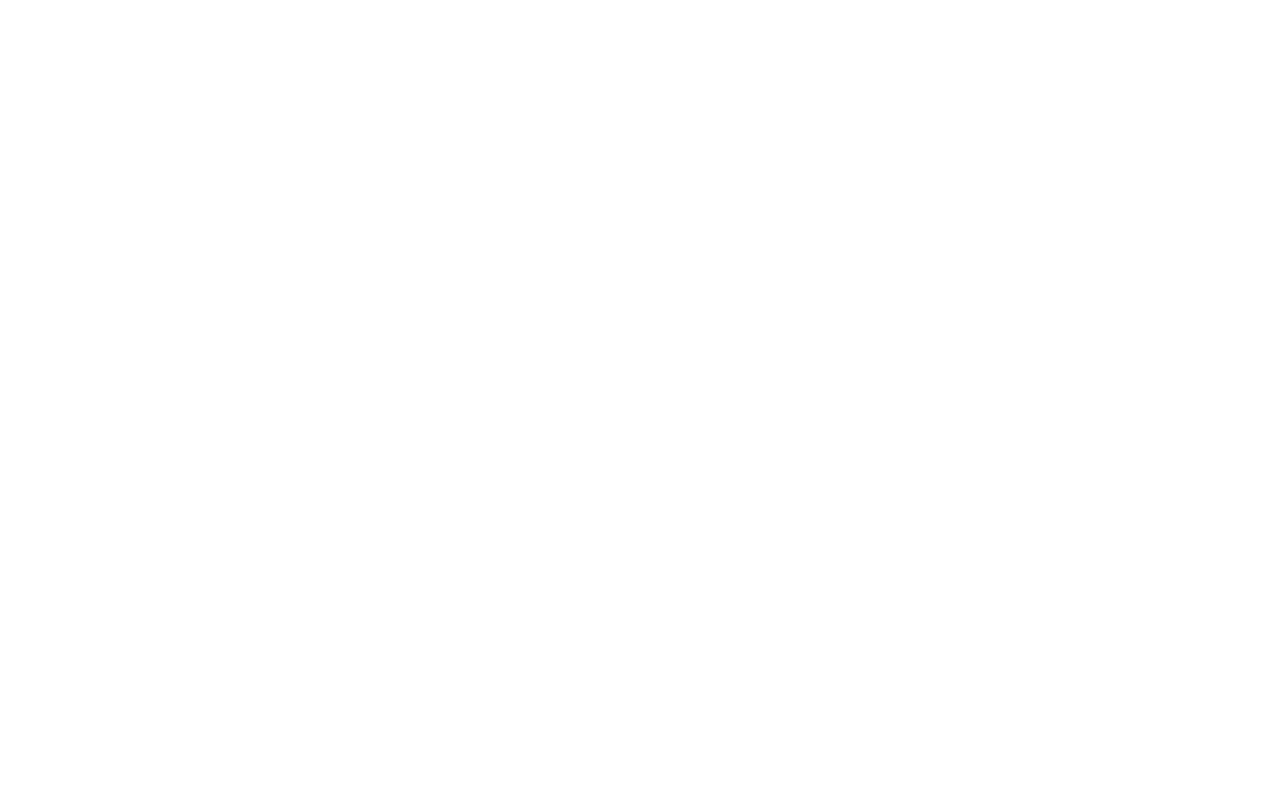
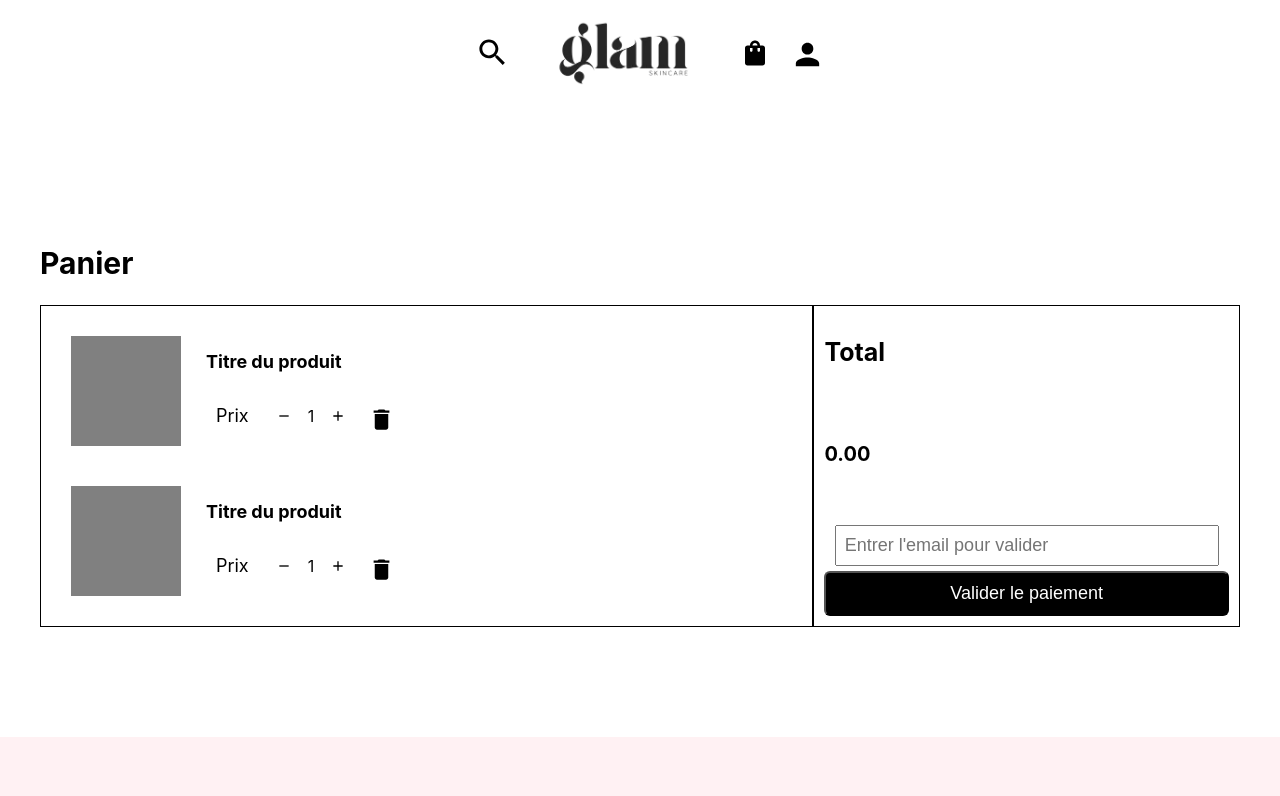
Before and after one commit to ckenza/App-Gestion-de-produits---React, a React (Create React App) app: page / in a window 1280 px wide. Shown: the top 796 px of the page. Built offline with nearby package versions, Linux system fonts and the light colour scheme.

Commit message:
Cart page created

```diff
--- a/src/App.css
+++ b/src/App.css
@@ -23,7 +23,8 @@
 
 
 
-        /* FOOTER */
+
+            /* FOOTER */
 
 footer{
   text-align: center;
@@ -142,7 +143,7 @@
   padding: 50px 0;
 }
 
-h1{
+.dashboardTitle{
   font-size: 35px;
   text-align: center;
 }
@@ -236,3 +237,77 @@
   max-height: 500px;
   padding: 10px;
 }
+
+
+
+
+
+
+                  /* CART */
+
+
+/* PRODUCT CART LAYOUT */
+
+
+.productCartContainer{
+  padding: 20px;
+  display: flex;
+  flex-direction: row;
+  justify-content: flex-start;
+}
+
+
+.productCartImage{
+  background-color: grey;
+  width: 110px;
+  height: 110px;
+}
+
+
+
+
+
+
+.cartTitle{
+  font-size: 30px;
+}
+
+
+.cart{
+  margin: 70px 0;
+  padding: 40px;
+}
+
+
+.cartLayout{
+  display: flex;
+  flex-direction: row;
+}
+
+
+.detailCart{
+  padding: 10px;
+  border: 1px solid black;
+  width: 65%;
+  height: auto;
+}
+
+.totalCart{
+  padding: 10px;
+  border: 1px solid black;
+  width: 35%;
+  height: auto;
+  display: flex;
+  flex-direction: column;
+  justify-content: space-between;
+}
+
+
+.submitCart{
+  width: 100%;
+  padding: 10px;
+  background-color: black;
+  color: white;
+  border-radius: 6px;
+  cursor: pointer;
+}
--- a/src/App.tsx
+++ b/src/App.tsx
@@ -6,11 +6,16 @@
 import ProductLayout from "./components/ProductLayout";
 import Dashboard from "./pages/B_body/Dashboard";
 import ProductDetails from "./pages/B_body/ProductDetails";
+import Cart from "./pages/B_body/Cart";
 
 function App() {
   return (
     <>
+      <Navbar />
 
+      <Cart/>
+
+    <Footer/>
 
     </>
   );
--- /dev/null
+++ b/src/components/ProductCartLayout.tsx
@@ -0,0 +1,47 @@
+import {FC, useState} from 'react';
+import '../App.css';
+import ShoppingBagIcon from '@mui/icons-material/ShoppingBag';
+import RemoveIcon from "@mui/icons-material/Remove";
+import AddIcon from "@mui/icons-material/Add";
+import DeleteIcon from '@mui/icons-material/Delete';
+
+const ProductCartLayout: FC<{}> = ({}) => {
+
+
+    const [quantity, setQuantity] = useState(1);
+
+    const increaseQuantity = () => setQuantity(quantity + 1);
+    const decreaseQuantity = () => setQuantity(quantity > 1 ? quantity - 1 : 1);
+
+    return (
+
+        <div className="productCartContainer">
+
+            <div className="productCartImage">
+            </div>
+
+            <div style={{display: "flex", flexDirection: "column", marginLeft: "20px"}}>
+                <h2 style={{width: "100%", paddingLeft: "5px"}}>Titre du produit</h2>
+                <div
+                    style={{display: "flex", justifyContent: "space-between", alignItems: "center", padding: "0 15px"}}>
+                    <div style={{display:"flex", justifyContent: "space-between", alignItems:"center", width: "130px"}}>
+                        <p style={{fontSize: "18px"}}>Prix</p>
+                        <div>
+                            <div style={{display: "flex", width: "70px", justifyContent: "space-between", alignItems:"center"}}>
+                                <RemoveIcon onClick={decreaseQuantity} sx={{cursor: "pointer", fontSize: "16px"}}/>
+                                <span style={{fontSize: "16px"}}>{quantity}</span>
+                                <AddIcon onClick={increaseQuantity} sx={{cursor: "pointer", fontSize: "16px"}}/>
+                            </div>
+                        </div>
+                    </div>
+                </div>
+            </div>
+
+            <DeleteIcon sx={{margin: "70px auto auto 7px", cursor: "pointer"}}/>
+
+        </div>
+
+    );
+};
+
+export default ProductCartLayout;
--- a/src/components/header/Navbar.tsx
+++ b/src/components/header/Navbar.tsx
@@ -1,7 +1,8 @@
 import {FC} from 'react';
 import SearchIcon from '@mui/icons-material/Search';
 import ShoppingBagIcon from '@mui/icons-material/ShoppingBag';
-import logo from "../../images/glam_skincare_logo.png"
+import logo from "../../images/glam_skincare_logo.png";
+import PersonIcon from '@mui/icons-material/Person';
 
 const Navbar: FC<{}> = ({}) => {
 
@@ -24,6 +25,8 @@
                     <ShoppingBagIcon sx={{fontSize: "30px", cursor: "pointer"}}/>
                 </div>
 
+                <PersonIcon sx={{fontSize: "35px", cursor: "pointer"}}/>
+
 
             </nav>
 
--- /dev/null
+++ b/src/pages/B_body/Cart.tsx
@@ -0,0 +1,35 @@
+import {FC} from 'react';
+import '../../App.css';
+import ProductCartLayout from "../../components/ProductCartLayout";
+
+const Cart: FC<{}> = ({}) => {
+
+    return (
+        <>
+
+            <section className="cart">
+                <h1 className="cartTitle">Panier</h1>
+
+                <div className="cartLayout">
+                    <div className="detailCart">
+                       <ProductCartLayout/>
+                       <ProductCartLayout/>
+                    </div>
+
+                    <div className="totalCart">
+                        <h2 style={{fontSize: "25px"}}>Total</h2>
+                        <p style={{fontWeight: "bold", fontSize: "20px"}}>0.00</p>
+                        <div style={{textAlign: "center"}}>
+                            <input type="email" placeholder="Entrer l'email pour valider" required
+                                   style={{width: "90%", padding: 8, margin: "5px 0"}}/>
+                            <button className="submitCart">Valider le paiement</button>
+                        </div>
+                    </div>
+                </div>
+
+            </section>
+        </>
+    );
+};
+
+export default Cart;
--- a/src/pages/B_body/Dashboard.tsx
+++ b/src/pages/B_body/Dashboard.tsx
@@ -8,7 +8,7 @@
 
             <section style={{padding: "20px 0", margin: "30px 0"}}>
 
-                <h1>Tous nos produits</h1>
+                <h1 className="dashboardTitle">Tous nos produits</h1>
                 <div style={{backgroundColor: "black", height: "3px", width: "270px", margin: "auto"}}></div>
 
                 <div className="dashboard">
--- a/src/pages/B_body/Login.tsx
+++ b/src/pages/B_body/Login.tsx
@@ -7,9 +7,7 @@
     return (
         <>
 
-            <Navbar/>
             <LoginForm/>
-            <Footer/>
 
         </>
     );
--- a/src/pages/B_body/ProductDetails.tsx
+++ b/src/pages/B_body/ProductDetails.tsx
@@ -1,8 +1,7 @@
 import {FC, useState} from 'react';
 import RemoveIcon from "@mui/icons-material/Remove";
 import AddIcon from "@mui/icons-material/Add";
-import Navbar from "../../components/header/Navbar";
-import {ExpandMore, Add} from "@mui/icons-material";
+import {Add} from "@mui/icons-material";
 
 const ProductDetails: FC<{}> = ({}) => {
 
@@ -13,7 +12,6 @@
 
     return (
         <>
-            <Navbar/>
 
             <section className="productDetails">
 
--- a/src/pages/C_footer/Footer.tsx
+++ b/src/pages/C_footer/Footer.tsx
@@ -4,10 +4,6 @@
 const Footer = () => {
     return (
         <footer>
-            {/* Logo */}
-            <a>
-                <img src={logo} alt="Glam skincare Logo" style={{width:"150px"}}/>
-            </a>
 
             {/* Links */}
             <ul>
```
